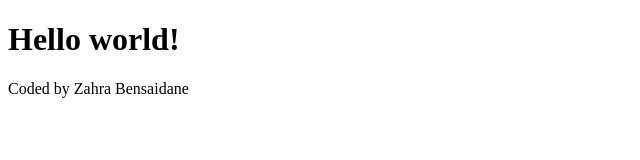
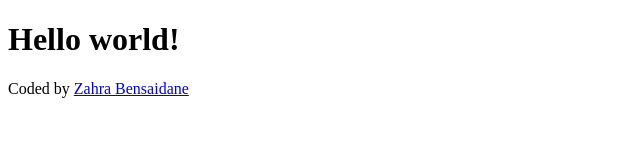
Before and after one commit to Zahra-Bens/EverlastingDeco, a plain HTML site: page index.html in a window 1280 px wide. Shown: the whole page, without its empty margins (0-640 px from the left). Drawn offline with Linux system fonts and the light colour scheme.

Commit message:
updated footer link

```diff
--- a/index.html
+++ b/index.html
@@ -8,6 +8,11 @@
   </head>
   <body>
     <h1>Hello world!</h1>
-    <footer>Coded by Zahra Bensaidane</footer>
+    <footer>
+      Coded by
+      <a href="https://github.com/Zahra-Bens" target="_blank"
+        >Zahra Bensaidane</a
+      >
+    </footer>
   </body>
 </html>
```
